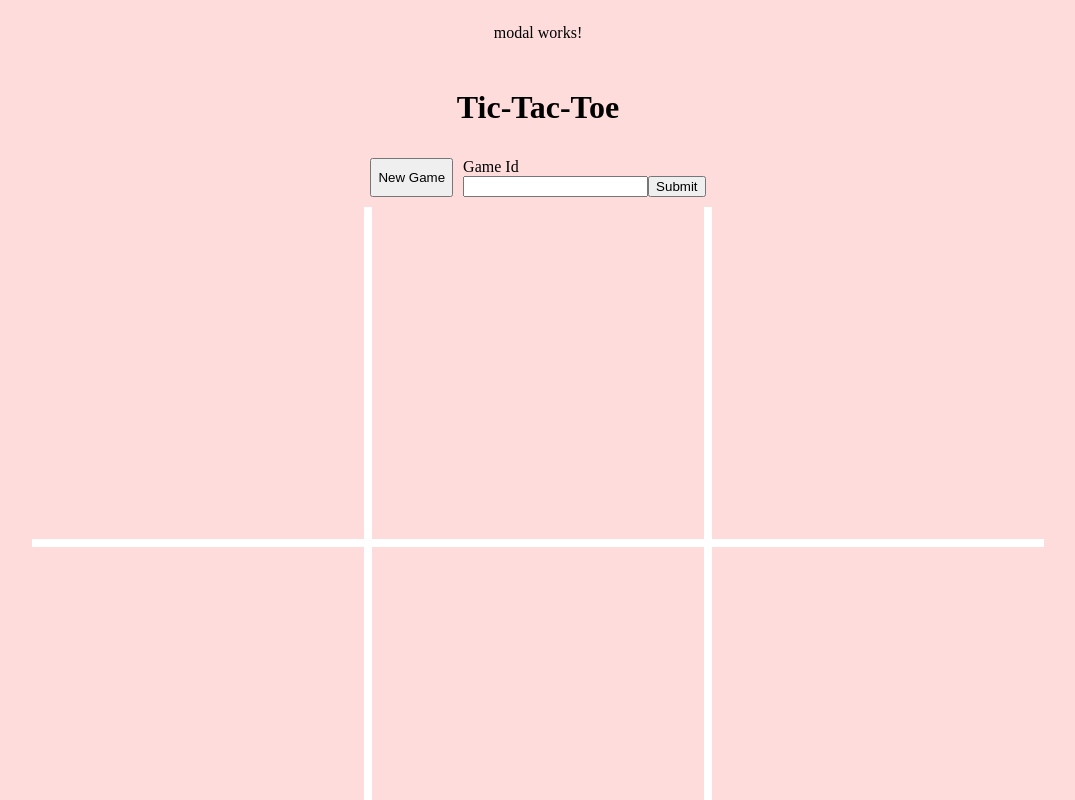
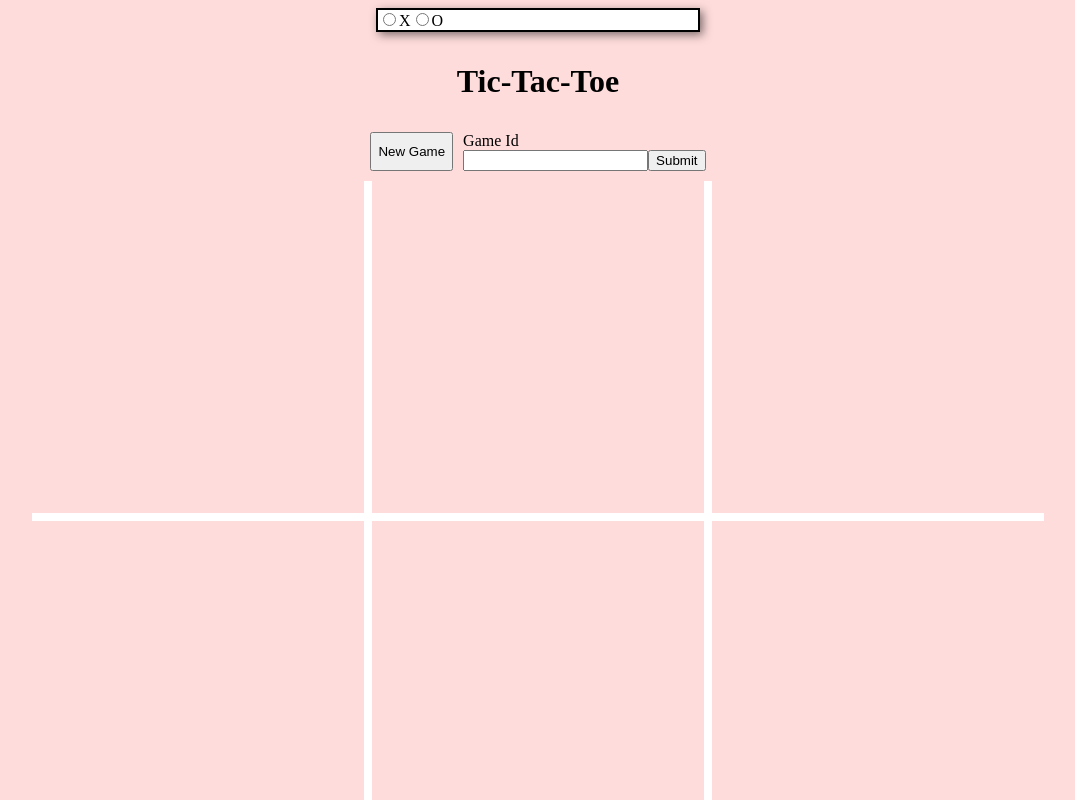
Before and after one commit to Sunsonni/tic-tac-toe-client, an Angular app: page / in a window 1280 px wide. Both pictures are taken after a click on the button "New Game". Shown: the top 800 px of the page, without its empty margins (102-1177 px from the left). Built offline with nearby package versions, Linux system fonts and the light colour scheme.

Commit message:
just a little cursed

```diff
--- a/src/app/app.component.html
+++ b/src/app/app.component.html
@@ -1,5 +1,14 @@
 <div class="app">
-  <app-modal></app-modal>
+  <ng-container>
+    <div class="modal" *ngIf="showComponent">
+        <form [formGroup]="player">
+          <input type="radio" formControlName="playerSelect" value="x"/>
+          <label for="x">X</label>
+          <input type="radio" formControlName="playerSelect" value="o"/>
+          <label for="o">O</label>
+        </form>
+    </div>
+  </ng-container>
   <h1>Tic-Tac-Toe</h1>
   <div class="game-options">
     <button type="button" (click)="onClick()">New Game</button>
--- a/src/app/app.component.scss
+++ b/src/app/app.component.scss
@@ -42,3 +42,26 @@
   min-height: 50px;
   cursor: pointer;
 }
+
+.modal {
+  flex-direction: column;
+  width: 20rem;
+  align-items: center;
+  justify-content: center;
+  align-items: center;
+  border: 2px solid black;
+  background-color: white;
+  box-shadow: 3px 3px 10px rgb(0 0 0 / 50%);
+}
+
+.player {
+  padding: 10px 20px;
+  margin: 5px;
+  border: 1px solid #ccc;
+  background-color: #eee;
+}
+
+.player.active {
+  background-color: #007bff;
+  color: white;
+}
--- a/src/app/app.component.ts
+++ b/src/app/app.component.ts
@@ -13,22 +13,34 @@ import { ApiFetchService } from './service/api-fetch.service';
 })
 export class AppComponent {
   form: FormGroup;
+  player: FormGroup;
+
   moves: Moves[] = [];
+  currPlayer: string = 'x';
   game: Game | undefined;
   board: string[] | undefined;
   board$: Observable<string[]> | undefined;
 
+  showComponent = false;
+
   constructor(
     private apiservice: ApiFetchService,
-    private formBuilder: FormBuilder
-  ) {
+    private formBuilder: FormBuilder) {
     this.form = this.formBuilder.group({
       gameId: new FormControl('')
+    });
+    this.player = this.formBuilder.group({
+      playerSelect: new FormControl('')
     })
   }
 
   ngOnInit() {
+    this.player.get('playerSelect')?.valueChanges
+      .subscribe(newValue => {
+        console.log("just testing", newValue);
+      })
   }
+
 
   public onSubmit() {
     this.apiservice.getGameByGameId(this.form.value.gameId)
@@ -53,22 +65,12 @@ export class AppComponent {
     this.board = ['', '', '', '', '', '', '', '', '']
     this.board$ = of(this.board);
 
-    // const move: Moves = {
-      //   game: this.form.value.gameId,
-      //   move: 1,
-      //   board: board
-      // }
-      // this.game$ = this.apiservice.newGame('foo', 'x', move);
+    this.showComponent = true;
+
+
   }
 
-
-    // game: String,
-    // move: Number,
-    // board: Array<string>
-
-
   move(i: number) {
-      console.log('clicking');
     if(!this.board) {
       alert("board not set");
       return;
@@ -78,7 +80,7 @@ export class AppComponent {
       alert("space is already taken");
     }
     const newBoard = [...this.board];
-      newBoard[i] = 'x';
+    newBoard[i] = this.currPlayer;
 
 
     const newMove: Moves = {
--- a/src/app/app.module.ts
+++ b/src/app/app.module.ts
@@ -6,12 +6,10 @@ import { ReactiveFormsModule } from '@angular/forms';
 import { NgbModule } from '@ng-bootstrap/ng-bootstrap';
 import { AppRoutingModule } from './app-routing.module';
 import { AppComponent } from './app.component';
-import { ModalComponent } from './modal/modal.component';
 
 @NgModule({
   declarations: [
-      AppComponent,
-      ModalComponent
+      AppComponent
    ],
   imports: [
     BrowserModule,
--- a/src/app/modal/modal.component.html
+++ /dev/null
@@ -1,3 +0,0 @@
-<p>
-  modal works!
-</p>
--- a/src/app/modal/modal.component.ts
+++ /dev/null
@@ -1,15 +0,0 @@
-import { Component, OnInit } from '@angular/core';
-
-@Component({
-  selector: 'app-modal',
-  templateUrl: './modal.component.html',
-  styleUrls: ['./modal.component.scss']
-})
-export class ModalComponent implements OnInit {
-
-  constructor() { }
-
-  ngOnInit() {
-  }
-
-}
```
Also changed, not shown: src/app/modal/modal.component.scss (deleted). Lines whose indentation alone changed are shown as unchanged.
